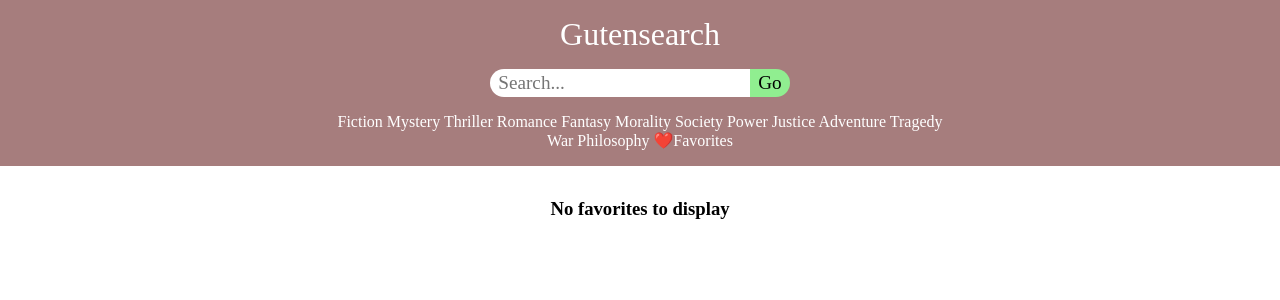
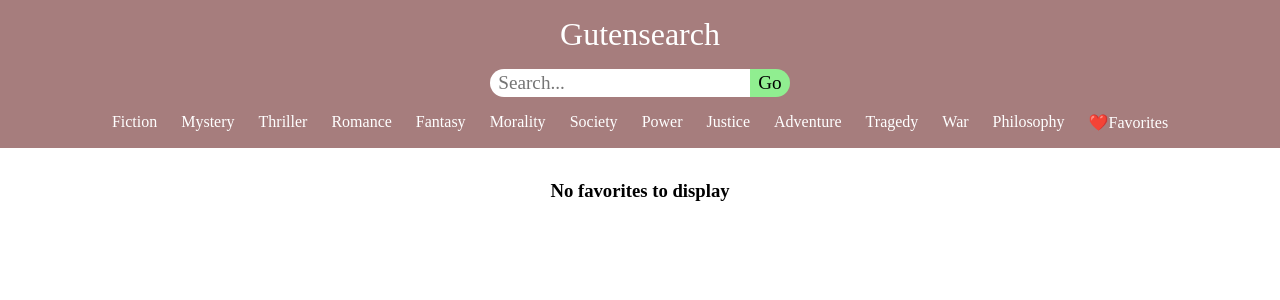
Before and after one commit to janerik321/gutensearch, a React (Vite) app: page /gutensearch/favorites in a window 1280 px wide. Shown: the top 300 px of the page. Built offline with nearby package versions, Linux system fonts and the light colour scheme; a web font is replaced by a local one.

Commit message:
Added preventDefault to search function. Minor css changes.

```diff
--- a/src/components/BookCard.jsx
+++ b/src/components/BookCard.jsx
@@ -16,6 +16,7 @@ export default function BookCard(prop) {
         gap: "2rem",
         border: "1px solid #ccc",
         backgroundColor: "#fcfcfc",
+        overflow: "hidden",
       }}
     >
       <img
--- a/src/components/Header.jsx
+++ b/src/components/Header.jsx
@@ -8,6 +8,12 @@ export default function Header() {
   const navigate = useNavigate();
 
   console.log(Categories());
+
+  function handleSubmit(e, search) {
+    e.preventDefault();
+    console.log(e);
+    navigate(`/gutensearch/search/search=${search}`);
+  }
 
   return (
     <>
@@ -26,7 +32,8 @@ export default function Header() {
         <Link to="/gutensearch/">
           <h1>Gutensearch</h1>
         </Link>
-        <form onSubmit={() => navigate(`/gutensearch/search/search=${search}`)}>
+        {/* <form onSubmit={() => navigate(`/gutensearch/search/search=${search}`)}> */}
+        <form onSubmit={(e) => handleSubmit(e, search)}>
           <input
             type="text"
             placeholder="Search..."
@@ -47,10 +54,11 @@ export default function Header() {
 
         <nav
           style={{
-            width: "50%",
-            margin: "auto",
-
-            textAlign: "center",
+            // maxWidth: "1000px",
+            display: "flex",
+            justifyContent: "center",
+            flexWrap: "wrap",
+            gap: "1.5rem",
           }}
         >
           {Categories().map((category) => (
```
